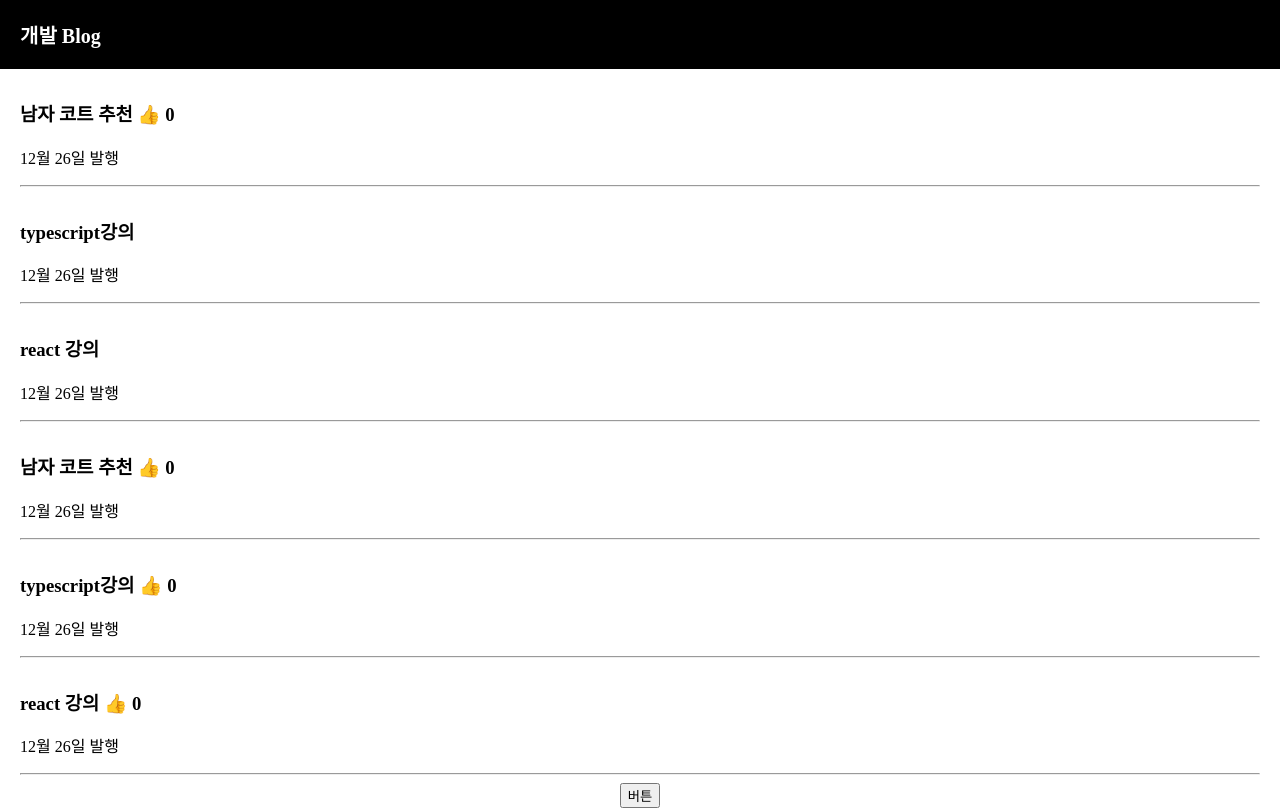
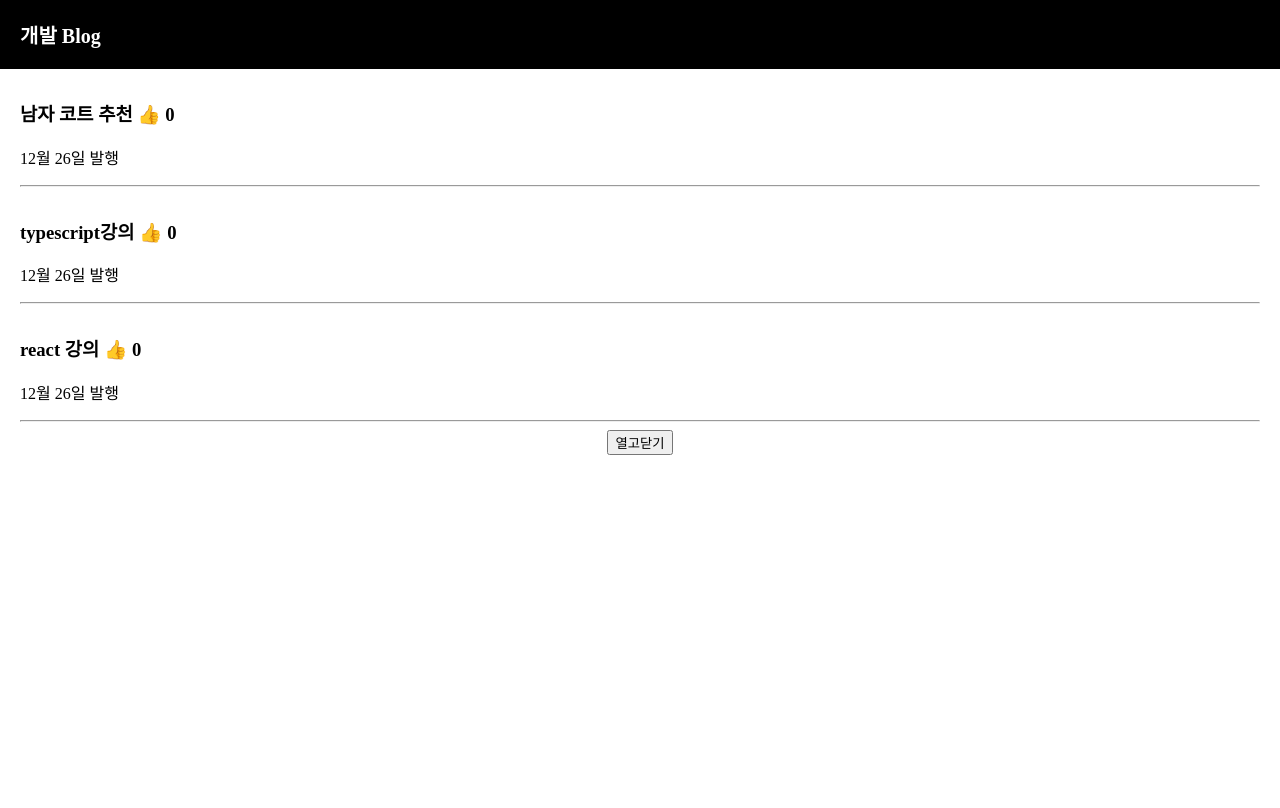
Before and after one commit to developerpark2348/blog-react, a React (Create React App) app: page / in a window 1280 px wide. Shown: the top 808 px of the page. Built offline with nearby package versions, Linux system fonts and the light colour scheme.

Commit message:
Make Modal 제목(real)
Props 사용법
1. <자식컴포넌트 아무이름={가져올state명}></자식컴포넌트>
2. 자식컴포넌트에서 props파라미터 입력후 파라미터.state로 사용함.

```diff
--- a/src/App.js
+++ b/src/App.js
@@ -15,21 +15,6 @@ function App() {
       <div className="black-nav">
         <div>개발 Blog</div>
       </div>
-      <div className="list">
-        <h3> { 글제목[0] } <span onClick={ ()=>{ 따봉변경(따봉+1) } }>👍</span> {따봉} </h3>
-        <p>12월 26일 발행</p>
-        <hr/>
-      </div>
-      <div className="list">
-        <h3> { 글제목[1] } </h3>
-        <p>12월 26일 발행</p>
-        <hr/>
-      </div>
-      <div className="list">
-        <h3> { 글제목[2] } </h3>
-        <p>12월 26일 발행</p>
-        <hr/>
-      </div>
 
       {
         글제목.map((글)=>{
@@ -43,7 +28,7 @@ function App() {
         })
       }
 
-      <button onClick={ ()=> { modal변경(!modal) } }>버튼</button>
+      <button onClick={ ()=> { modal변경(!modal) } }>열고닫기</button>
       {/* onClick={ ()=>{ modal === true ? modal변경(false) : modal변경(true) } }도 가능함. */}
 
       {
@@ -56,10 +41,11 @@ function App() {
   );
 }
 
-function Modal(){
+//function Modal(아무이름)도 가능하다. 대신 밑에서 부를시 아무이름.가져올state로 사용해야함.
+function Modal(props){
   return (
     <div className="modal">
-        <h2>제목 { 글제목[0] } </h2>
+        <h2>{ props.글제목[1] } </h2>
         <p>날짜</p>
         <p>상세내용</p>
     </div>
```
Also changed, not shown: 1 other file (tests, documents, lock files or other folders).
